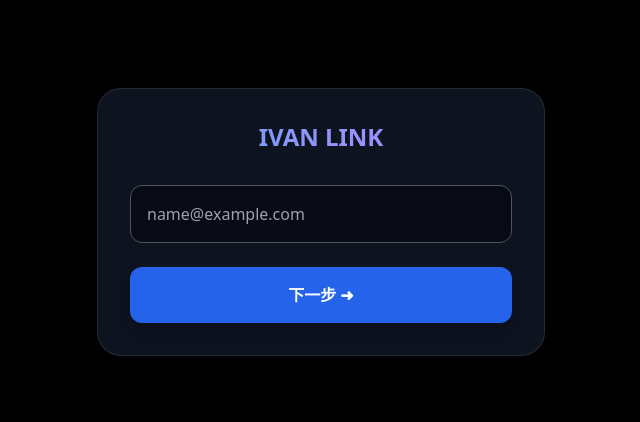
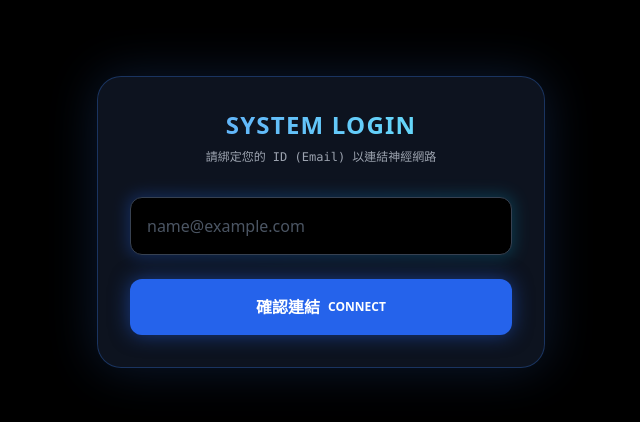
Before and after one commit to iven761001/ai-help, a Next.js app: page / in a window 1280 px wide. Shown: the part 178-600 px from the top of the page, without its empty margins (319-959 px from the left). Built offline with nearby package versions, Linux system fonts and the light colour scheme.

Commit message:
Update page.js

```diff
--- a/app/page.js
+++ b/app/page.js
@@ -2,12 +2,11 @@
 "use client";
 
 import { useState, useEffect, Suspense } from "react";
-// 🌟 改用 AvatarStage (舞台版)
 import AvatarStage from "./components/AvatarVRM/AvatarStage";
 import CompassCreator from "./components/Creator/CompassCreator";
 import ChatHUD from "./components/HUD/ChatHUD";
 
-// --- 安全存檔 ---
+// --- 安全存檔邏輯 ---
 const SAFE_STORAGE_KEY = "my_ai_character";
 function safeSave(data) {
   if (typeof window === "undefined") return;
@@ -18,36 +17,118 @@ function safeLoad() {
   try { return JSON.parse(localStorage.getItem(SAFE_STORAGE_KEY)); } catch (e) { return null; }
 }
 
+// 🌟 新增組件：開機動畫 (Boot Screen)
+function BootScreen({ onComplete }) {
+  const [progress, setProgress] = useState(0);
+
+  useEffect(() => {
+    // 模擬讀取進度條
+    const timer = setInterval(() => {
+      setProgress((old) => {
+        if (old >= 100) {
+          clearInterval(timer);
+          setTimeout(onComplete, 500); // 跑完後停頓 0.5 秒進入下一頁
+          return 100;
+        }
+        // 隨機增加進度，感覺比較像真的在跑
+        return old + Math.random() * 15;
+      });
+    }, 150);
+    return () => clearInterval(timer);
+  }, [onComplete]);
+
+  return (
+    <div className="flex flex-col items-center justify-center h-full bg-black font-mono z-50">
+      <div className="w-64">
+        {/* 閃爍的標題 */}
+        <h1 className="text-blue-400 text-xs tracking-[0.3em] mb-2 animate-pulse">
+          SYSTEM INITIALIZING...
+        </h1>
+        {/* 進度條外框 */}
+        <div className="w-full h-1 bg-gray-800 rounded-full overflow-hidden">
+          {/* 進度條本體 */}
+          <div
+            className="h-full bg-blue-500 shadow-[0_0_10px_#3b82f6] transition-all duration-200 ease-out"
+            style={{ width: `${progress}%` }}
+          />
+        </div>
+        {/* 隨機亂碼裝飾 */}
+        <div className="text-[10px] text-gray-500 mt-2 h-4 overflow-hidden">
+          {progress < 100 ? `LOADING MODULE: 0x${Math.floor(progress * 1234).toString(16)}` : "COMPLETE"}
+        </div>
+      </div>
+    </div>
+  );
+}
+
+// 🌟 新增組件：轉場過度頁 (Transition Overlay)
+function SystemExtracting() {
+  return (
+    <div className="absolute inset-0 z-50 flex flex-col items-center justify-center bg-black/90 backdrop-blur-xl animate-fadeIn">
+      {/* 旋轉的科技圈圈 */}
+      <div className="relative w-20 h-20 mb-6">
+        <div className="absolute inset-0 border-4 border-blue-500/30 rounded-full"></div>
+        <div className="absolute inset-0 border-4 border-t-blue-500 rounded-full animate-spin"></div>
+        <div className="absolute inset-2 border-4 border-t-cyan-400 rounded-full animate-spin-reverse opacity-70"></div>
+      </div>
+      <h2 className="text-xl font-bold text-white tracking-widest animate-pulse">
+        AI 系統啟動提取中...
+      </h2>
+      <p className="text-blue-400 text-xs mt-2 font-mono">SYNCING DATA...</p>
+    </div>
+  );
+}
+
 export default function Home() {
-  const [step, setStep] = useState("loading");
+  // 狀態流程： 'boot' (開機) -> 'email' (輸入) -> 'extracting' (過場) -> 'create' (選角) -> 'chat' (聊天)
+  const [step, setStep] = useState("boot");
   const [email, setEmail] = useState("");
   const [tempConfig, setTempConfig] = useState(null);
   const [finalCharacter, setFinalCharacter] = useState(null);
   const [isClient, setIsClient] = useState(false);
 
+  //用來控制信箱視窗的「縮小特效」
+  const [isEmailExiting, setIsEmailExiting] = useState(false);
+
   useEffect(() => {
     setIsClient(true);
+    // 檢查是否有存檔，如果有，直接跳過開機動畫去聊天
     try {
       const saved = safeLoad();
       if (saved && saved.email) {
         setFinalCharacter(saved);
         setStep("chat");
-      } else {
-        setStep("email");
       }
-    } catch (e) {
-      setStep("email");
-    }
+    } catch (e) {}
   }, []);
 
   if (!isClient) return <div className="bg-black h-screen"></div>;
 
+  // 1. 開機動畫結束 -> 進入 Email
+  const handleBootComplete = () => {
+    setStep("email");
+  };
+
+  // 2. Email 送出 -> 觸發縮小特效 -> 進入提取過場
   const handleEmailSubmit = (e) => {
     e.preventDefault();
     if (!email.trim()) return alert("請輸入信箱喔！");
-    setStep("create");
+
+    // A. 先觸發縮小動畫
+    setIsEmailExiting(true);
+
+    // B. 等動畫跑完 (0.8秒) 後，切換到提取畫面
+    setTimeout(() => {
+      setStep("extracting");
+
+      // C. 提取畫面停留 2 秒後 -> 進入選角
+      setTimeout(() => {
+        setStep("create");
+      }, 2500);
+    }, 800);
   };
 
+  // 3. 選角完成
   const handleConfigChange = (newConfig) => {
     setTempConfig(newConfig);
   };
@@ -70,11 +151,12 @@ export default function Home() {
   };
 
   const handleReset = () => {
-    if(confirm("確定要重置嗎？")) {
+    if(confirm("確定要重置嗎？系統將重新啟動。")) {
         localStorage.removeItem(SAFE_STORAGE_KEY);
         setFinalCharacter(null);
         setEmail("");
-        setStep("email");
+        setStep("boot"); // 重置後回到開機動畫
+        setIsEmailExiting(false);
     }
   };
 
@@ -88,23 +170,58 @@ export default function Home() {
   return (
     <main className="relative w-full h-screen overflow-hidden bg-black text-white font-sans">
 
+      {/* 1. 開機動畫層 */}
+      {step === "boot" && <BootScreen onComplete={handleBootComplete} />}
+
+      {/* 2. Email 層 */}
       {step === "email" && (
-        <div className="flex flex-col items-center justify-center h-full px-6 animate-fadeIn z-20 relative">
-          <div className="w-full max-w-md bg-gray-900/80 p-8 rounded-3xl border border-white/10 backdrop-blur-md shadow-2xl">
-            <h1 className="text-2xl font-bold text-center mb-8 bg-clip-text text-transparent bg-gradient-to-r from-blue-400 to-purple-400">IVAN LINK</h1>
+        <div className="absolute inset-0 z-30 flex flex-col items-center justify-center px-6">
+          {/* Email 視窗本體 */}
+          <div
+            className={`
+              w-full max-w-md bg-gray-900/80 p-8 rounded-3xl border border-blue-500/30 backdrop-blur-md shadow-[0_0_50px_rgba(59,130,246,0.2)]
+              transition-all duration-700 ease-in-out
+              ${isEmailExiting ? "scale-0 opacity-0 translate-y-20 filter blur-xl" : "scale-100 opacity-100 animate-fadeIn"}
+            `}
+          >
+            <h1 className="text-2xl font-bold text-center mb-2 bg-clip-text text-transparent bg-gradient-to-r from-blue-400 to-cyan-300 tracking-wider">
+              SYSTEM LOGIN
+            </h1>
+            <p className="text-gray-400 text-xs text-center mb-8 font-mono">
+              請綁定您的 ID (Email) 以連結神經網路
+            </p>
+
             <form onSubmit={handleEmailSubmit} className="space-y-6">
-              <input type="email" value={email} onChange={(e) => setEmail(e.target.value)} placeholder="name@example.com" className="w-full bg-black/40 border border-gray-600 rounded-xl py-4 px-4 text-white" required />
-              <button type="submit" className="w-full bg-blue-600 hover:bg-blue-500 text-white font-bold py-4 rounded-xl shadow-lg active:scale-95">下一步 ➜</button>
+              <div className="relative group">
+                <div className="absolute -inset-0.5 bg-gradient-to-r from-blue-600 to-cyan-600 rounded-xl opacity-30 group-hover:opacity-100 transition duration-500 blur"></div>
+                <input
+                  type="email"
+                  value={email}
+                  onChange={(e) => setEmail(e.target.value)}
+                  placeholder="name@example.com"
+                  className="relative w-full bg-black border border-gray-700 rounded-xl py-4 px-4 text-white placeholder-gray-600 focus:outline-none focus:border-blue-500 focus:ring-1 focus:ring-blue-500 transition-all"
+                  required
+                />
+              </div>
+              <button
+                type="submit"
+                className="w-full bg-blue-600 hover:bg-blue-500 text-white font-bold py-4 rounded-xl shadow-[0_0_20px_rgba(37,99,235,0.5)] hover:shadow-[0_0_30px_rgba(37,99,235,0.8)] transition-all active:scale-95 flex justify-center items-center gap-2"
+              >
+                <span>確認連結</span>
+                <span className="text-xs">CONNECT</span>
+              </button>
             </form>
           </div>
         </div>
       )}
 
-      {/* 3D 背景層 */}
-      {(step === 'create' || step === 'chat') && (
-        <div className="absolute inset-0 z-0 bg-gradient-to-b from-gray-900 to-black">
-          <Suspense fallback={<div className="text-white/20 text-center pt-20">Loading...</div>}>
-            {/* 🌟 這裡呼叫的是 AvatarStage，它包含了 Canvas 和運鏡邏輯 */}
+      {/* 3. 資料提取過場層 */}
+      {step === "extracting" && <SystemExtracting />}
+
+      {/* 4. 3D 背景層 (在 extracting, create, chat 時都存在，可以預先載入) */}
+      {(step === 'extracting' || step === 'create' || step === 'chat') && (
+        <div className={`absolute inset-0 z-0 bg-gradient-to-b from-gray-900 to-black transition-opacity duration-1000 ${step === 'extracting' ? 'opacity-0' : 'opacity-100'}`}>
+          <Suspense fallback={null}>
             <AvatarStage
               vrmId={currentModelId}
               emotion={currentEmotion}
@@ -114,10 +231,10 @@ export default function Home() {
         </div>
       )}
 
-      {/* 選角 UI */}
+      {/* 5. 選角 UI */}
       {step === "create" && (
-        <div className="absolute inset-0 z-10 flex flex-col justify-end pb-safe-bottom pointer-events-none">
-          <div className="w-full px-6 mb-4 flex justify-between items-end animate-slideUp pointer-events-auto">
+        <div className="absolute inset-0 z-10 flex flex-col justify-end pb-safe-bottom pointer-events-none animate-fadeIn">
+          <div className="w-full px-6 mb-4 flex justify-between items-end pointer-events-auto">
              <div><h2 className="text-xl font-bold text-white">角色設定</h2><p className="text-[10px] text-blue-400 tracking-widest font-bold">CUSTOMIZE</p></div>
              <button onClick={handleFinishCreate} className="group bg-blue-600 hover:bg-blue-500 text-white px-5 py-3 rounded-full font-bold shadow-lg active:scale-95 flex items-center gap-2 z-50 cursor-pointer">
                <span className="text-sm">完成</span><span className="group-hover:translate-x-1 transition-transform">➜</span>
@@ -129,7 +246,7 @@ export default function Home() {
         </div>
       )}
 
-      {/* 聊天 UI */}
+      {/* 6. 聊天 UI */}
       {step === "chat" && finalCharacter && (
         <div className="relative z-10 w-full h-full animate-fadeIn pointer-events-none">
            <div className="pointer-events-auto w-full h-full">
```
